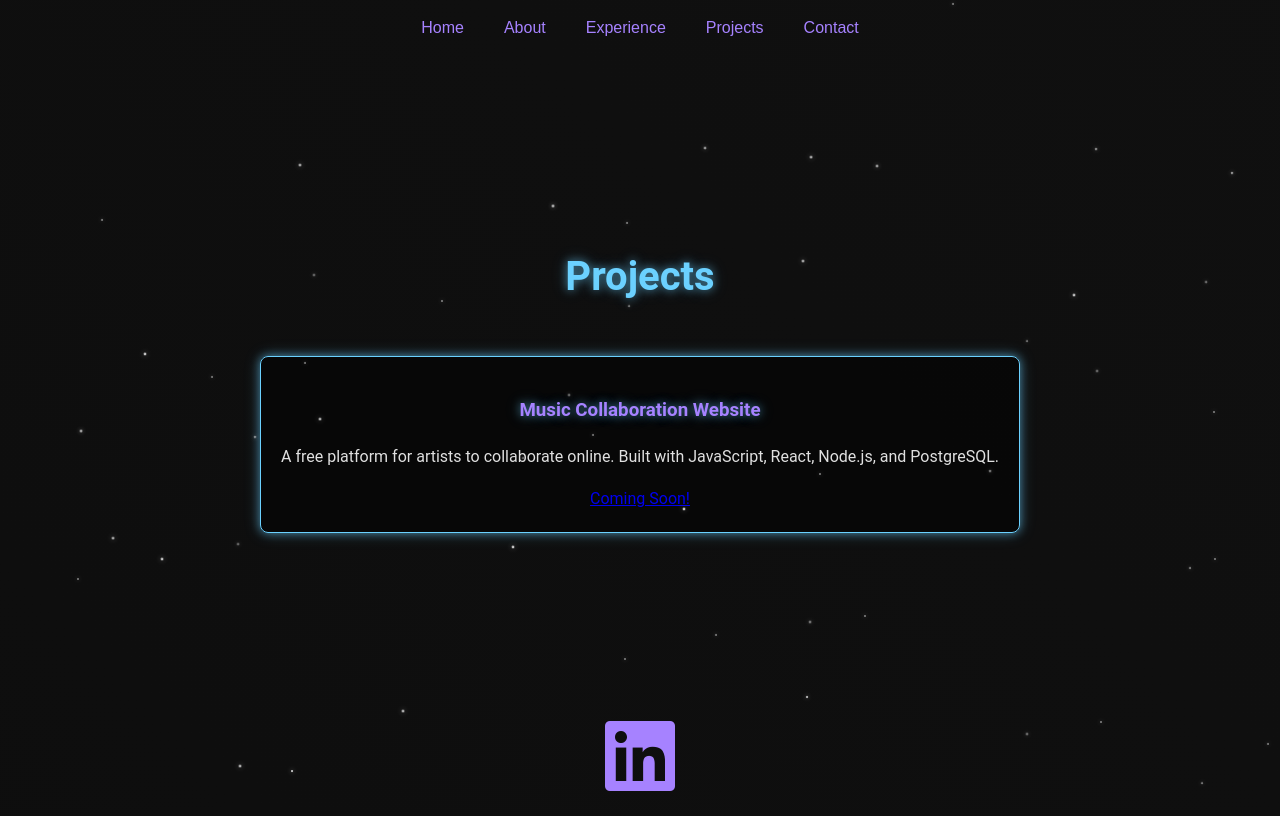
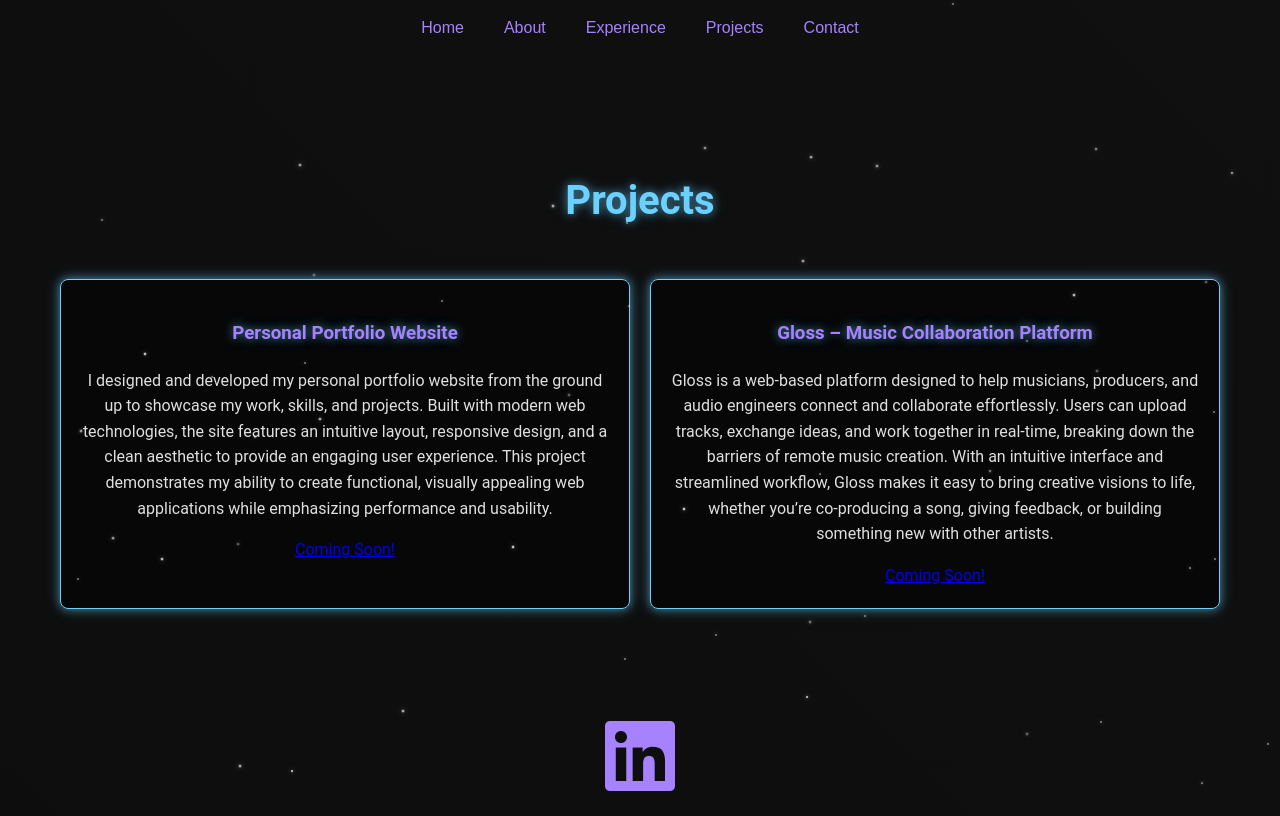
Before and after one commit to nandodecima/portfolio-website, a React (Vite) app: page /projects in a window 1280 px wide. Built offline with nearby package versions, Linux system fonts and the light colour scheme.

Commit message:
Update Projects.jsx

```diff
--- a/src/components/Projects.jsx
+++ b/src/components/Projects.jsx
@@ -4,8 +4,13 @@ import '../App.css';
 const Projects = () => {
   const projects = [
     {
-      title: 'Music Collaboration Website',
-      description: 'A free platform for artists to collaborate online. Built with JavaScript, React, Node.js, and PostgreSQL.',
+      title: 'Personal Portfolio Website',
+      description: 'I designed and developed my personal portfolio website from the ground up to showcase my work, skills, and projects. Built with modern web technologies, the site features an intuitive layout, responsive design, and a clean aesthetic to provide an engaging user experience. This project demonstrates my ability to create functional, visually appealing web applications while emphasizing performance and usability.',
+      link: '#',
+    },
+    {
+      title: 'Gloss – Music Collaboration Platform',
+      description: 'Gloss is a web-based platform designed to help musicians, producers, and audio engineers connect and collaborate effortlessly. Users can upload tracks, exchange ideas, and work together in real-time, breaking down the barriers of remote music creation. With an intuitive interface and streamlined workflow, Gloss makes it easy to bring creative visions to life, whether you’re co-producing a song, giving feedback, or building something new with other artists.',
       link: '#',
     },
 
```
